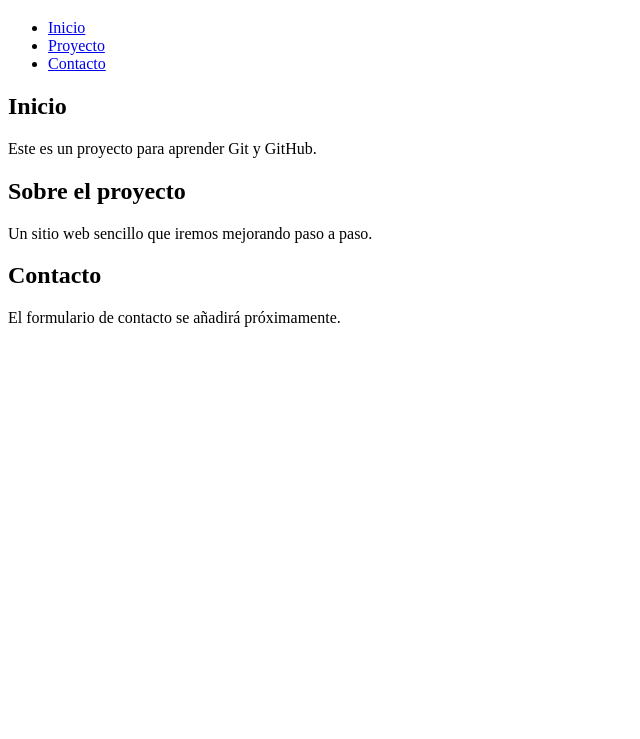
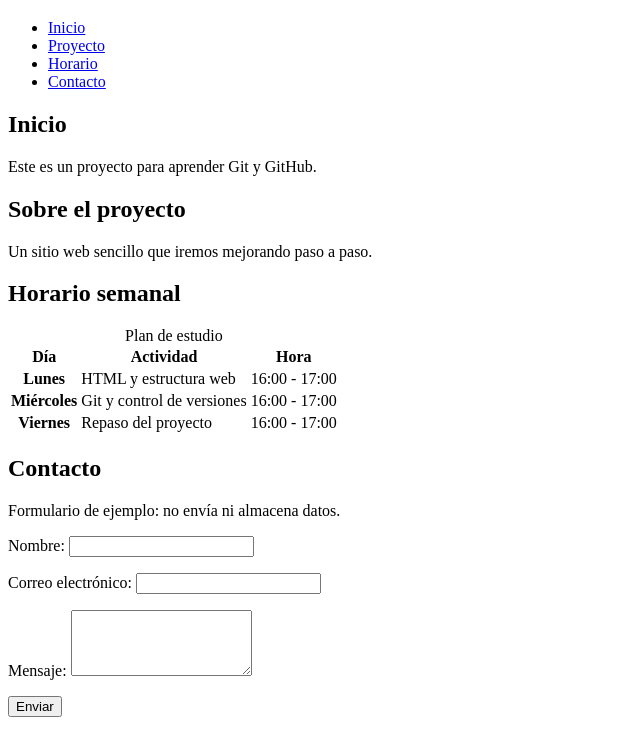
Before and after one commit to arty131hub/Mi_proyecto_web, a plain HTML site: page index.html in a window 1280 px wide. Shown: the part 61-800 px from the top of the page, without its empty margins (0-640 px from the left). Drawn offline with Linux system fonts and the light colour scheme.

Commit message:
Añadir tabla y formulario de contacto

```diff
--- a/index.html
+++ b/index.html
@@ -12,6 +12,7 @@
             <ul>
                 <li><a href="#inicio">Inicio</a></li>
                 <li><a href="#proyecto">Proyecto</a></li>
+                <li><a href="#horario">Horario</a></li>
                 <li><a href="#contacto">Contacto</a></li>
             </ul>
         </nav>
@@ -25,9 +26,54 @@
             <h2>Sobre el proyecto</h2>
             <p>Un sitio web sencillo que iremos mejorando paso a paso.</p>
         </section>
+        <section id="horario">
+            <h2>Horario semanal</h2>
+            <table>
+                <caption>Plan de estudio</caption>
+                <thead>
+                    <tr>
+                        <th scope="col">Día</th>
+                        <th scope="col">Actividad</th>
+                        <th scope="col">Hora</th>
+                    </tr>
+                </thead>
+                <tbody>
+                    <tr>
+                        <th scope="row">Lunes</th>
+                        <td>HTML y estructura web</td>
+                        <td>16:00 - 17:00</td>
+                    </tr>
+                    <tr>
+                        <th scope="row">Miércoles</th>
+                        <td>Git y control de versiones</td>
+                        <td>16:00 - 17:00</td>
+                    </tr>
+                    <tr>
+                        <th scope="row">Viernes</th>
+                        <td>Repaso del proyecto</td>
+                        <td>16:00 - 17:00</td>
+                    </tr>
+                </tbody>
+            </table>
+        </section>
         <section id="contacto">
             <h2>Contacto</h2>
-            <p>El formulario de contacto se añadirá próximamente.</p>
+            <p>Formulario de ejemplo: no envía ni almacena datos.</p>
+            <form>
+                <p>
+                    <label for="nombre">Nombre:</label>
+                    <input type="text" id="nombre" name="nombre" required>
+                </p>
+                <p>
+                    <label for="correo">Correo electrónico:</label>
+                    <input type="email" id="correo" name="correo" required>
+                </p>
+                <p>
+                    <label for="mensaje">Mensaje:</label>
+                    <textarea id="mensaje" name="mensaje" rows="4" required></textarea>
+                </p>
+                <button type="button">Enviar</button>
+            </form>
         </section>
     </main>
 </body>
```
Also changed, not shown: 1 other file.
